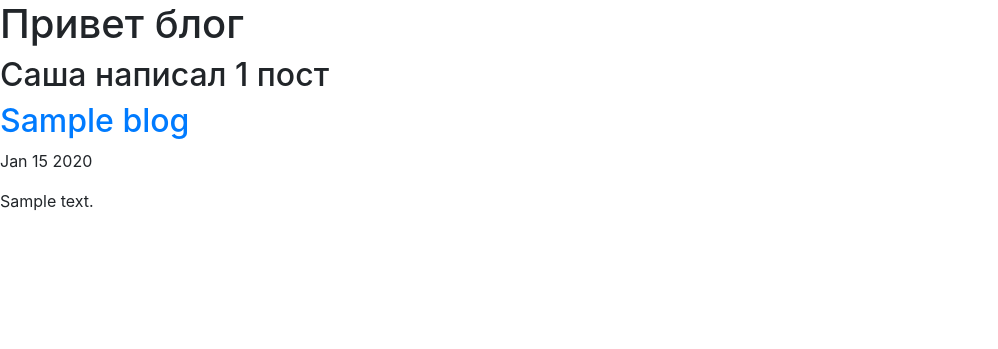
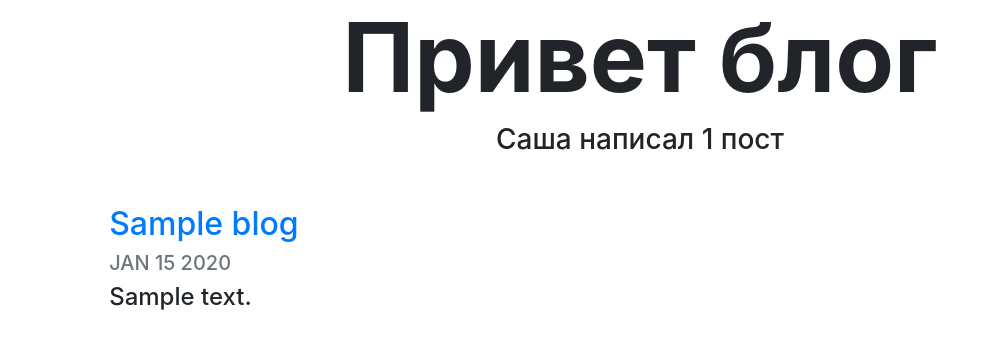
Before and after one commit to SaniKyn/Personal-portfolio, a Django app: template personal_portfolio/blog/templates/blog/all_blogs.html in a window 1280 px wide. Shown: the part 56-405 px from the top of the page, without its empty margins (0-998 px from the left). Run offline with Django 3.2, Linux system fonts and the light colour scheme; the template is opened without the code that fills it: most values are stand-ins (such as "Sample title", 1, 10 or a date in 2020).

Commit message:
home_blogs

```diff
--- a/personal_portfolio/blog/templates/blog/all_blogs.html
+++ b/personal_portfolio/blog/templates/blog/all_blogs.html
@@ -4,17 +4,33 @@
 
 {% block content %}
 
-<h1>Привет блог</h1>
+<h1 id="blogtitle" class="font-weight-bold text-center">Привет блог</h1>
 
-
-<h2>Саша написал {{ blogs.count }} пост {{ blogs.count|pluralize:"ов" }}</h2>
+{% if blogs.count == 0 %}
+<h3 class="text-center mb-5">Саша написал {{ blogs.count }} пост{{ blogs.count|pluralize:"ов" }}</h3>
+{% elif blogs.count == 1 %}
+<h3 class="text-center mb-5">Саша написал {{ blogs.count }} пост</h3>
+{% elif  2 <=  blogs.count <= 4%}
+<h3 class="text-center mb-5">Саша написал {{ blogs.count }} пост{{ blogs.count|pluralize:"а" }}</h3>
+{% else %}
+<h3 class="text-center mb-5">Саша написал {{ blogs.count }} пост{{ blogs.count|pluralize:"ов" }}</h3>
+{% endif %}
 
 {% for blog in blogs %}
-
+<!--
 <a href="{% url 'blog:detail' blog.id %}"><h2>{{ blog.title }}</h2></a>
 <p>{{ blog.date|date:'M d Y' }}</p>
 <p>{{ blog.description|striptags|truncatechars:100 }}</p>
-
+-->
+<div class="row justify-content-center my-3">
+    <div class="col-md-10">
+        <a href="{% url 'blog:detail' blog.id %}">
+            <h2>{{ blog.title }}</h2>
+        </a>
+        <h5 class="text-muted">{{ blog.date|date:'M d Y'|upper }}</h5>
+        <h4>{{ blog.description|striptags|truncatechars:100 }}</h4>
+    </div>
+</div>
 
 {% endfor %}
 
--- a/personal_portfolio/blog/templates/blog/detail.html
+++ b/personal_portfolio/blog/templates/blog/detail.html
@@ -3,10 +3,10 @@
 {% load static %}
 
 {% block content %}
-<h1>{{ blog.title }}</h1>
+<h1 class="text-center mt-5" id="blogdetailtitle">{{ blog.title }}</h1>
 
 
-<h2>{{ blog.date | date:'F jS Y'}}</h2>
+<h5 class="text-center text-muted mb-5">{{ blog.date | date:'F jS Y'}}</h5>
 
 {{ blog.description|safe}}
 
```
Also changed, not shown: personal_portfolio/db.sqlite3, personal_portfolio/media/portfolio/image/126533-gornyj_hrebet-purpur-priroda-illustracia-atmosfera-3840x2160_h3yqLeK.jpg (added), personal_portfolio/media/portfolio/image/8698cd6525b5cc388c.jpg (added).
